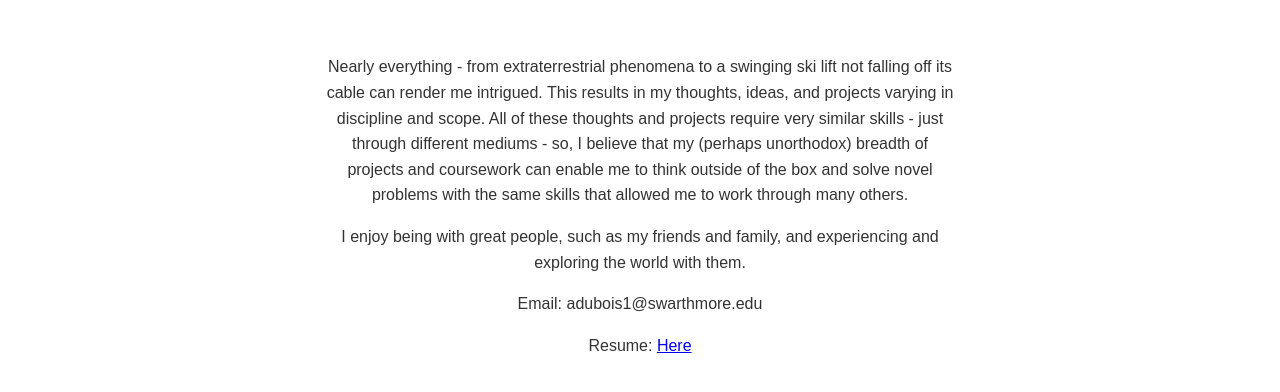
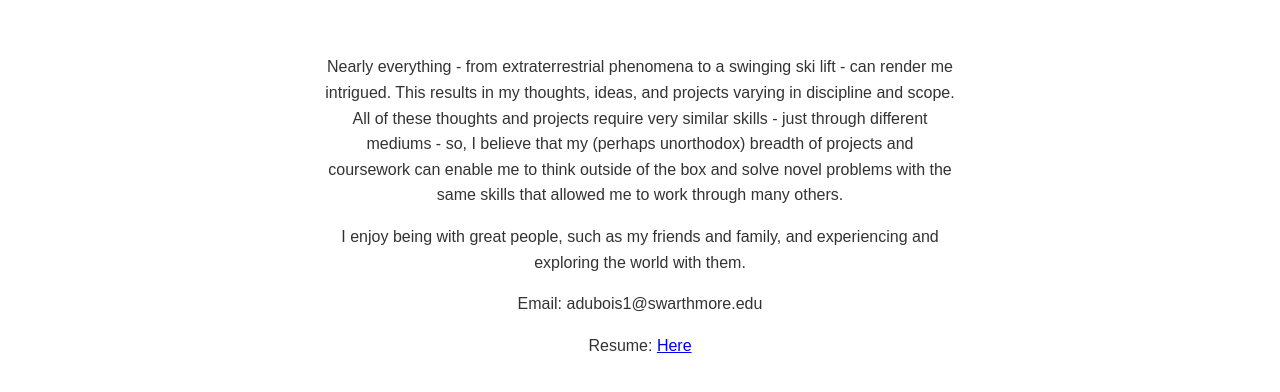
Before and after one commit to DuboisProjects/projects, a plain HTML site: page about.html in a window 1280 px wide. Shown: the part 324-716 px from the top of the page. Drawn offline with Linux system fonts and the light colour scheme.

Commit message:
update about

```diff
--- a/about.html
+++ b/about.html
@@ -80,13 +80,13 @@
     <section>
       <p>
         Nearly everything - from extraterrestrial phenomena to a swinging ski
-        lift not falling off its cable can render me intrigued. This results in
-        my thoughts, ideas, and projects varying in discipline and scope. All of
-        these thoughts and projects require very similar skills - just through
-        different mediums - so, I believe that my (perhaps unorthodox) breadth
-        of projects and coursework can enable me to think outside of the box and
-        solve novel problems with the same skills that allowed me to work
-        through many others.
+        lift - can render me intrigued. This results in my thoughts, ideas, and
+        projects varying in discipline and scope. All of these thoughts and
+        projects require very similar skills - just through different mediums -
+        so, I believe that my (perhaps unorthodox) breadth of projects and
+        coursework can enable me to think outside of the box and solve novel
+        problems with the same skills that allowed me to work through many
+        others.
       </p>
 
       <p>
```
